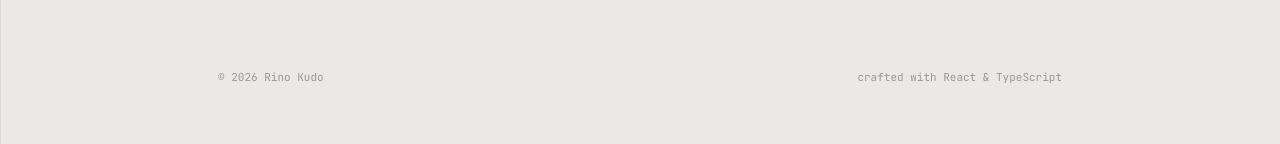
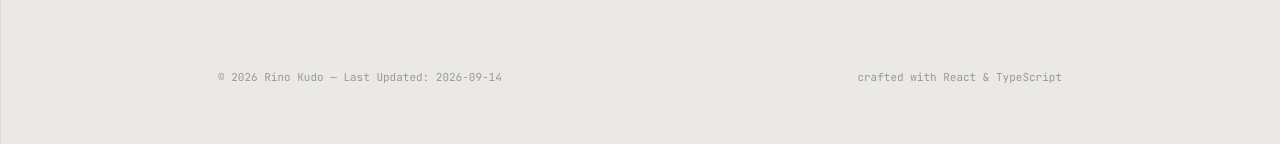
Before and after one commit to RUSK-0211/rusk-portfolio, a React (Vite) app: page / in a window 1280 px wide. Shown: the part 2674-2818 px from the top of the page. Built offline with nearby package versions, Linux system fonts and the light colour scheme.

Commit message:
最終更新日の追加

```diff
--- a/src/pages/Home.tsx
+++ b/src/pages/Home.tsx
@@ -125,7 +125,7 @@ export default function HomeView({ typedText, nav }: { typedText: string; nav: N
             </section>
 
             <footer className="footer">
-                <span>© 2026 Rino Kudo</span>
+                <span>© 2026 Rino Kudo — Last Updated: 2026-09-14</span>
                 <span>crafted with React & TypeScript</span>
             </footer>
         </Shell>
```
